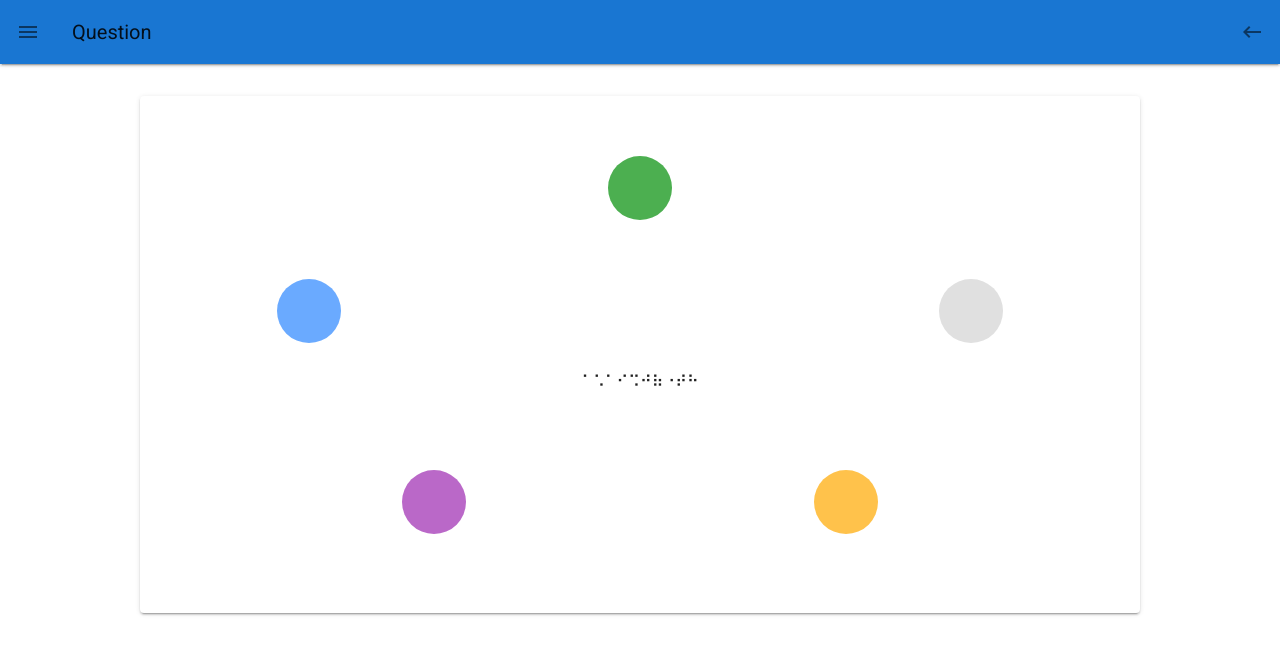
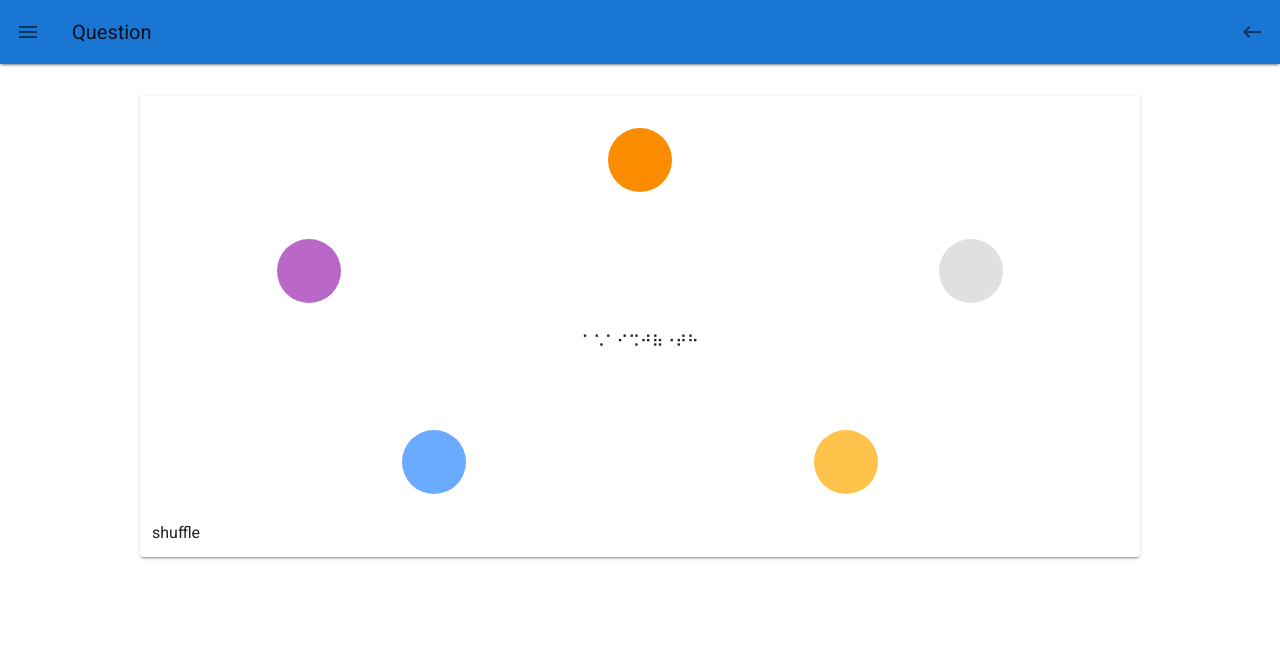
Before and after one commit to R-Otsuka/mystery_land, a Vue app in the folder client/: page /sample/1 in a window 1280 px wide. Shown: the top 654 px of the page. Built offline with nearby package versions, Linux system fonts and the light colour scheme.

Commit message:
lodashによるlistシャッフル機能の追加

```diff
--- a/client/src/views/sample_list/sample1.vue
+++ b/client/src/views/sample_list/sample1.vue
@@ -1,33 +1,49 @@
 <template>
-  <v-content class="py-10">
+<!--  v-contentタグはサイドバー表示の際にpadding-leftの自動追加機能あり??-->
+<!--  <v-content class="py-10">-->
+  <v-container>
     <div class="mx-auto text-center py-5">
-      <v-responsive class=" rounded-circle d-inline-flex success" height="64" width="64"></v-responsive>
+      <v-responsive class=" rounded-circle d-inline-flex" v-bind:class=items[0].color height="64" width="64"></v-responsive>
     </div>
-    <v-container>
 <!--      start,center,など設定によりseparateを変えられる(公式参照)-->
     <v-row justify="space-around" class="py-5">
       <v-col cols="3" class="text-sm-left">
-          <v-responsive class="rounded-circle d-inline-flex primary lighten-2 text-sm-left" height="64" width="64"></v-responsive>
+        <v-responsive class="rounded-circle d-inline-flex lighten-2 text-sm-left" v-bind:class=items[1].color height="64" width="64"></v-responsive>
       </v-col>
       <v-col cols="3" class="text-sm-right">
-          <v-responsive class="rounded-circle d-inline-flex grey lighten-2" height="64" width="64" ></v-responsive>
+        <v-responsive class="rounded-circle d-inline-flex lighten-2" v-bind:class=items[2].color height="64" width="64" ></v-responsive>
       </v-col>
     </v-row>
     <p class="mx-auto text-center pb-10" style="width: 200px;">⠁⠡⠁⠊⠩⠚⠷⠐⠞⠓</p>
     <v-row justify="center" class="py-5">
       <v-col cols="3" class="text-sm-left">
-          <v-responsive class="rounded-circle d-inline-flex purple lighten-2" height="64" width="64"></v-responsive>
+        <v-responsive class="rounded-circle d-inline-flex lighten-2" v-bind:class=items[3].color height="64" width="64"></v-responsive>
       </v-col>
       <v-col cols="3" class="text-sm-right">
-          <v-responsive class="rounded-circle d-inline-flex warning lighten-2" height="64" width="64"></v-responsive>
+        <v-responsive class="rounded-circle d-inline-flex warning lighten-2" v-bind:class=items[4].color height="64" width="64"></v-responsive>
       </v-col>
     </v-row>
+    <button @click="onShuffleClick">shuffle</button>
   </v-container>
-  </v-content>
+<!--  </v-content>-->
 </template>
-
 <script>
+import _ from 'lodash';
 export default {
-
+  el: '#flip-list-demo',
+  data:()=> ({
+    items:[
+      {id:0,color:'warning'},
+      {id:1,color:'purple'},
+      {id:2,color:'grey'},
+      {id:3,color:'primary'},
+      {id:4,color:'success'}
+    ]
+  }),
+  methods: {
+    onShuffleClick() {
+      this.items = _.shuffle(this.items);
+    }
+  }
 }
 </script>
```
Lines whose indentation alone changed are shown as unchanged.
